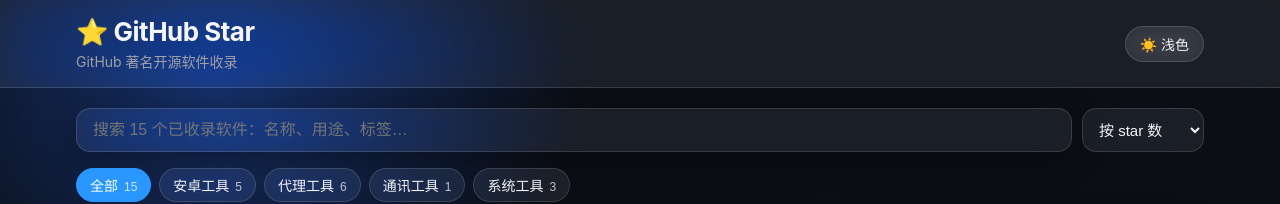
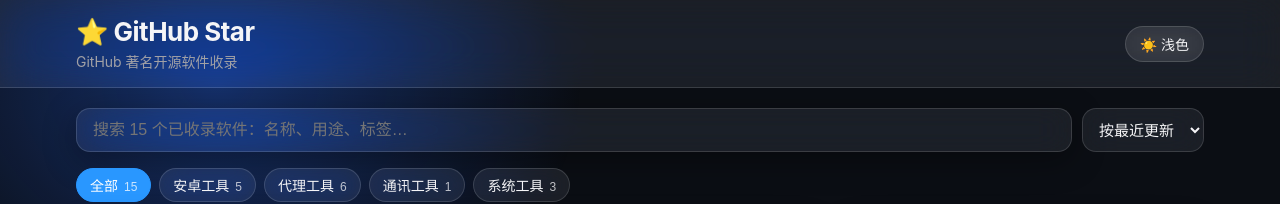
Before and after one commit to Mk8gg/star-nav, a Next.js app: page / in a window 1280 px wide. Shown: the top 204 px of the page. Built offline with nearby package versions, Linux system fonts and the light colour scheme; no server answers.

Commit message:
chore: default sort by most recently updated

```diff
--- a/components/Explorer.tsx
+++ b/components/Explorer.tsx
@@ -43,7 +43,7 @@ export default function Explorer({ items }: { items: ProjectItem[] }) {
   const [liveItems, setLiveItems] = useState<ProjectItem[]>(items);
   const [query, setQuery] = useState("");
   const [category, setCategory] = useState("全部");
-  const [sort, setSort] = useState<"stars" | "updated">("stars");
+  const [sort, setSort] = useState<"stars" | "updated">("updated");
 
   /* poll the star API so counts update on their own while the page is open */
   useEffect(() => {
```
